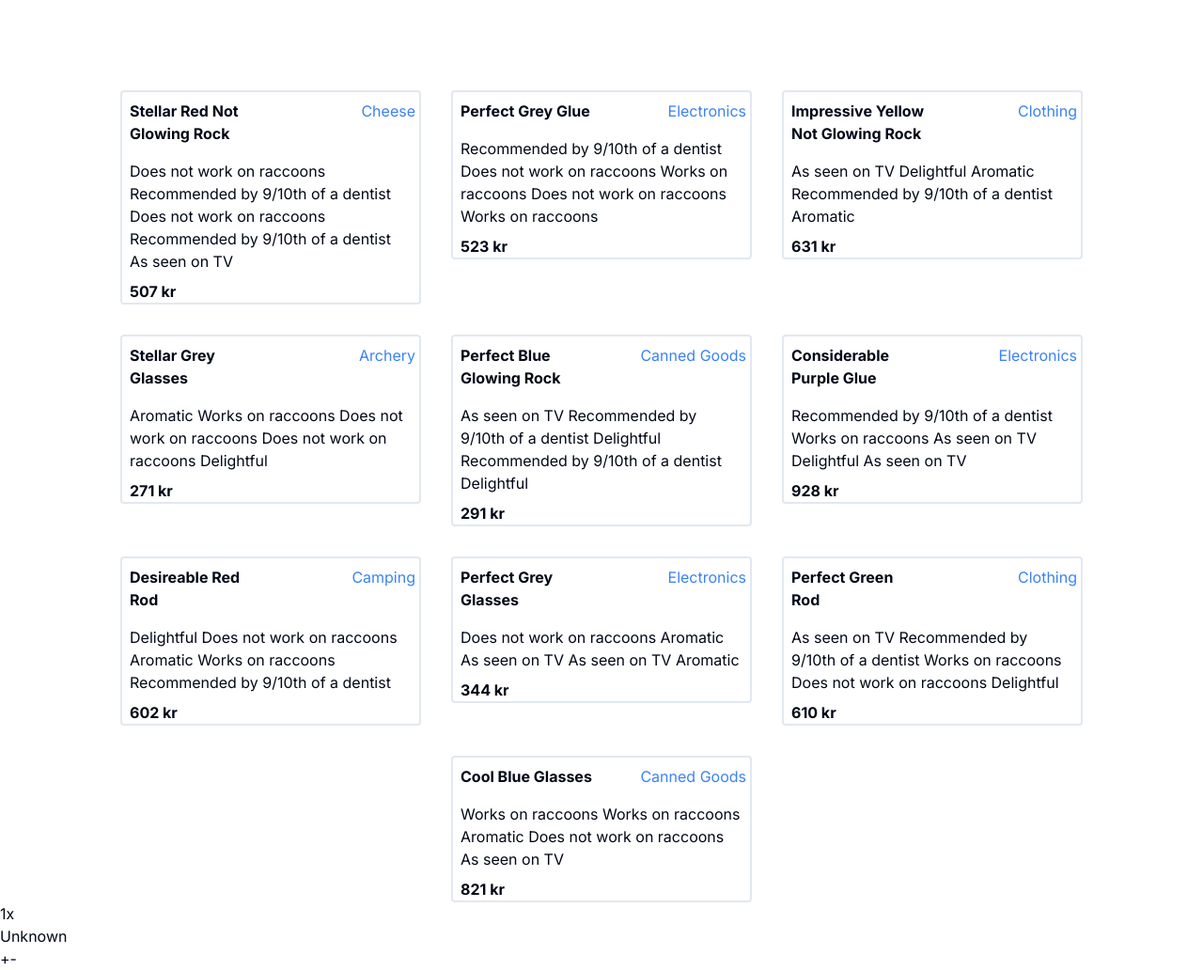
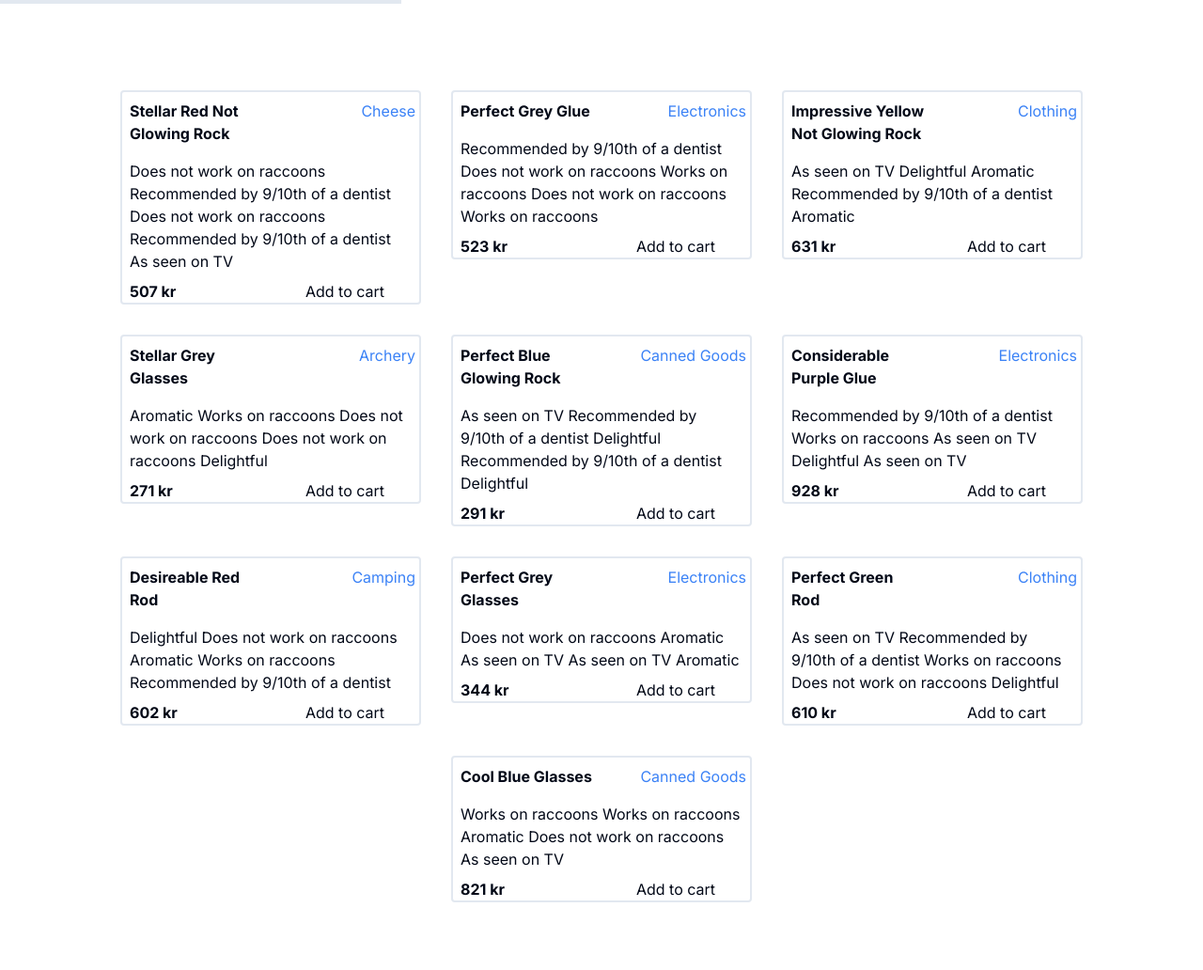
Before and after one commit to JarleSyvertsen/webappsJarle, a Next.js app in the folder uke40/next-starter-2023-main/: page / in a window 1280 px wide. Shown: the whole page at 94% size. After the commit the page ends 960 px from the top, so only its background shows below. Built offline with nearby package versions, Linux system fonts and the light colour scheme.

Commit message:
Fungerende cart, ingen ordentlig css, sletting fungerer per nå ikke, litt problematisk med å slette verdier i en Map.

```diff
--- a/uke40/next-starter-2023-main/src/app/page.tsx
+++ b/uke40/next-starter-2023-main/src/app/page.tsx
@@ -1,22 +1,26 @@
+'use client'
 import ProductList from "@/components/ProductList";
 import Cart from "@/components/Cart";
+import useCart from "@/hooks/useCart";
+import {useEffect, useState} from "react";
 
-async function fetchProducts(): Promise<Map<String,productInfo>> {
-    const products = await fetch("http://localhost:3000/api/items/1")
-        .then((response) => response.json() as unknown as productInfo[])
 
-    const productMap = new Map<String, productInfo>
+export default function Home() {
 
-    products.map((jsonElement) => (productMap.set(jsonElement.id, { ...jsonElement})))
-    return productMap
-}
+    const [productArray, setProductArray] = useState(new Array<productInfo>)
+    const { addItemButton, cartState,incrementButton, decreaseButton } = useCart();
 
-export default async function Home() {
-    const productMap = await fetchProducts();
-    const productArray = Array.from(productMap.values())
+    useEffect(() => {
+            fetch("http://localhost:3000/api/items/1")
+            .then((response) => response.json() as unknown as productInfo[])
+            .then(data => setProductArray(data))
+    }, [])
+
+    const productMap = new Map(productArray.map(product => [product.itemId, {...product}]))
+
     return (
         <div>
-            <ProductList products={productArray}/>
-            <Cart products={productMap}></Cart>
+            <Cart products={productMap} cart={cartState} decreaseButton={decreaseButton} increaseButton={incrementButton}></Cart>
+            <ProductList products={productArray} addItem={addItemButton} />
         </div>)
 }
--- a/uke40/next-starter-2023-main/src/components/Cart.tsx
+++ b/uke40/next-starter-2023-main/src/components/Cart.tsx
@@ -1,16 +1,19 @@
 import CartRow from "@/components/CartRow";
 
-export default function Cart(products: productInfoMap) {
-    const productList = products.products;
-    const cart: cartData[] = [{itemId: "Abc", count: 1}];
+export default function Cart(props: { products: Map<String, productInfo>, cart: Map<String, cartData>, increaseButton: Function, decreaseButton: Function} ) {
+    const {products, cart, increaseButton, decreaseButton} = props;
+    const cartList = Array.from(cart.values());
+
+    // Mulig å flytte til hook?
     function productNameFromId(id: String) {
-        const name = productList.get(id)?.name
+        const name = products.get(id)?.name
         return name ?? "Unknown"
     }
+
     return (
-        <ul className="cart">
-            {cart.map((cartItem) =>
-                <CartRow itemId={cartItem.itemId} itemName={productNameFromId(cartItem.itemId)} count={cartItem.count}></CartRow>
+        <ul className="cart z-10 absolute border-2 bg-white w-1/3">
+            {cartList.map((cartItem) =>
+                <CartRow increaseButton={increaseButton} decreaseButton={decreaseButton} key={cartItem.itemId} itemId={cartItem.itemId} itemName={productNameFromId(cartItem.itemId)} count={cartItem.count}></CartRow>
             )}
         </ul>
     )
--- a/uke40/next-starter-2023-main/src/components/CartRow.tsx
+++ b/uke40/next-starter-2023-main/src/components/CartRow.tsx
@@ -1,10 +1,10 @@
-export default function CartRow(cartItem: cartProp) {
+export default function CartRow(cartItem: cartProp & incrementDecreaseButtons) {
     return (
-        <article>
+        <article className="flex justify-center gap-20">
         <p className="itemCount">{cartItem.count.toString()}x</p>
         <p className="itemName">{cartItem.itemName}</p>
-        <button className="btnIncrement">+</button>
-        <button className="btnDecrease">-</button>
+        <button className="btnIncrement" id={cartItem.itemId} onClick={cartItem.increaseButton}>+</button>
+        <button className="btnDecrease" id={cartItem.itemId} onClick={cartItem.decreaseButton}>-</button>
         </article>
     )
 }
--- a/uke40/next-starter-2023-main/src/components/ProductCard.tsx
+++ b/uke40/next-starter-2023-main/src/components/ProductCard.tsx
@@ -1,7 +1,6 @@
-export default function ProductCard(product: productInfo) {
- const {  name, price, category, description } = product;
+export default function ProductCard(product: productInfo & addItemButton) {
+ const { itemId, name, price, category, description, addItem} = product;
  const priceString = price.toString();
-
 
  return (
      <article className="grid grid-cols-2 productCard flex-initial border-2 rounded max-w-xs space-y-2">
@@ -9,6 +8,7 @@ export default function ProductCard(product: productInfo) {
          <p className="category text-end m-1 text-blue-500">{category}</p>
          <p className="description grid col-span-2 m-2">{description}</p>
          <p className="price font-bold m-2">{priceString} kr</p>
+         <button className="accent-blue-500" id={itemId} onClick={addItem}>Add to cart</button>
      </article>
  )
 }
--- a/uke40/next-starter-2023-main/src/components/ProductList.tsx
+++ b/uke40/next-starter-2023-main/src/components/ProductList.tsx
@@ -1,11 +1,12 @@
 import ProductCard from "@/components/ProductCard";
 
-export default function ProductList({products} : productInfoList) {
+export default function ProductList(props: {products : productInfo[], addItem: Function}) {
+    const {products, addItem} = props;
     return (
         <div className="pt-24">
         <ul className="flex flex-wrap justify-center gap-8 max-w-5xl mx-auto">{products.map( (product) =>
-           <li key={product.id.toString()}>
-               <ProductCard id={product.id} name={product.name} price={product.price} category={product.category} description={product.description} />
+           <li key={product.itemId.toString()}>
+               <ProductCard itemId={product.itemId} name={product.name} price={product.price} category={product.category} description={product.description} addItem={addItem} />
            </li>
             )}
         </ul>
--- a/uke40/next-starter-2023-main/src/features/products/generateProducts.tsx
+++ b/uke40/next-starter-2023-main/src/features/products/generateProducts.tsx
@@ -45,7 +45,7 @@ const createProducts = (count: number) => {
     for(let i = 0; i < count; i++) {
         const id = generateId();
         const product = {
-             id: id,
+             itemId: id,
              name: generateName(),
              price: generatePrice(),
              category: generateCategory(),
--- /dev/null
+++ b/uke40/next-starter-2023-main/src/hooks/useCart.tsx
@@ -0,0 +1,36 @@
+import React, {useState} from "react";
+
+export default function useCart() {
+    const [cartState, setCartState] = useState(new Map<string, cartData>);
+
+    const addItem = (inputId: string) => {
+        const cartItem: cartData = {itemId: inputId, count: 1}
+        const exists = cartState.get(inputId);
+        if(!exists) { setCartState(prevState => new Map(prevState.set(inputId, cartItem)))}
+    }
+
+    const addItemButton = (e: React.MouseEvent<HTMLButtonElement>) => {
+        addItem(e.target.id);
+    }
+
+    const updateItem = (inputId: string, updateValue: number) => {
+        const updateItem = cartState.get(inputId);
+        if(!updateItem) {
+            return;
+        }
+        if(updateItem.count <= 1 && updateValue < 0) {
+            return;
+        }
+        updateItem.count += updateValue;
+        setCartState(prevState => new Map(prevState.set(inputId, updateItem)));
+    }
+
+    const incrementButton = (e: React.MouseEvent<HTMLButtonElement>) => {
+        updateItem(e.target.id, 1);
+    }
+    const decreaseButton = (e: React.MouseEvent<HTMLButtonElement>) => {
+        updateItem(e.target.id, -1);
+    }
+
+  return {addItemButton, incrementButton, decreaseButton, cartState}
+}
```
Also changed, not shown: uke40/next-starter-2023-main/src/types/types.tsx (+18 -16 lines).
